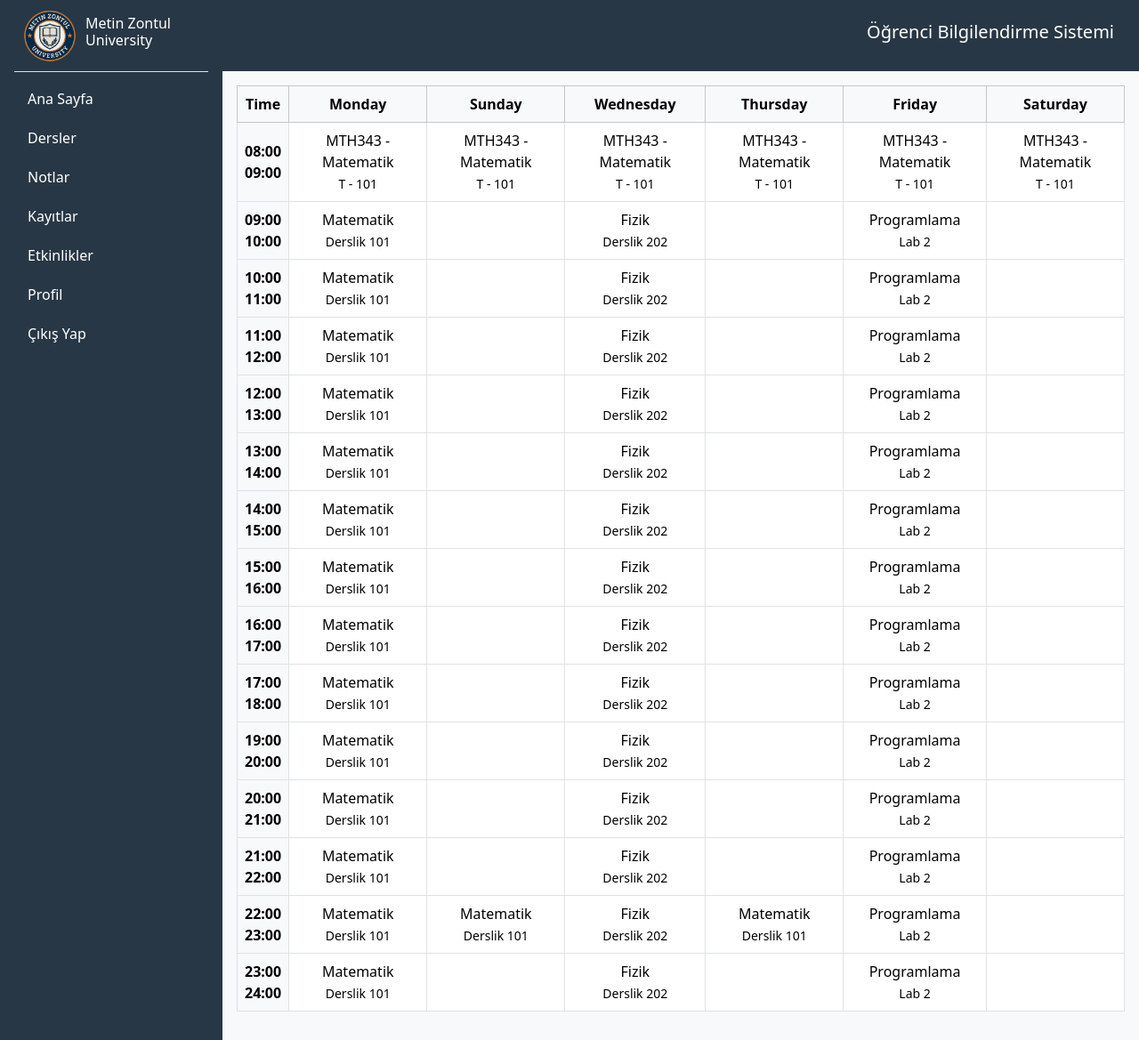
After one commit to kadrzeybek/University_student_information_system_web_project, a Django app: page /student/schedule/ in a window 1280 px wide. The commit adds this page. Shown: the whole page at 89% size. Run offline with Django 5.2, Linux system fonts and the light colour scheme.

Commit message:
schedule front added

```diff
--- a/accounts/static/accounts/css/login.css
+++ b/accounts/static/accounts/css/login.css
@@ -34,6 +34,10 @@
     background-color: #1d3140;
     color: white;
 }
+.btn-login:hover{
+    background-color: #284358;
+    color: white;
+}
 
 .row-full-height {
     height: 80vh;
--- a/accounts/views.py
+++ b/accounts/views.py
@@ -10,7 +10,7 @@ def login_view(request):
         if user:
             request.session['user_id'] = user.user_id
             if user.role == "student":
-                return redirect('grades')  # students/urls.py'da name='profil'
+                return redirect('schedule')  # students/urls.py'da name='profil'
             elif user.role == "instructor":
                 # Burada instructor için bir profil veya ana sayfa view'ı oluşturup yönlendirebilirsin
                 return redirect('/')  # Örnek: instructor ana sayfası
--- a/students/templates/students/grades.html
+++ b/students/templates/students/grades.html
@@ -1,9 +1,5 @@
 {% extends "base.html" %}
 {% load static %}
-
-{% block css %}
-<link rel="stylesheet" href="{% static 'students/css/profile.css' %}">
-{% endblock %}
 
 {% block content %}
 <div class="d-flex">
@@ -11,7 +7,7 @@
                 <div class="content-wrapper p-4" style="width: 100%;">
     <h2 class="text-center mb-4">Sınav Sonuçları</h2>
 
-    <div class="row row-cols-1 row-cols-md-2 row-cols-lg-3 g-4">
+    <div class="row row-cols-1 row-cols-md-2 row-cols-lg-3 g-3">
         <!-- Kart 1 -->
         <div class="col">
             <div class="card h-100 shadow">
--- /dev/null
+++ b/students/templates/students/schedule.html
@@ -0,0 +1,165 @@
+
+{% extends "base.html" %}
+{% load static %}
+
+
+
+{% block content %}
+<div class="d-flex">
+    {% include 'students/includes/sidebar.html' %}
+    <div class="w-100 p-3">
+            <div class="table-responsive">
+                <table class="table table-bordered text-center align-middle">
+                    <thead class="table-light">
+                        <tr>
+                            <th class="bg-light" style="width: 5%;">Time</th>
+                            <th>Monday</th>
+                            <th>Sunday</th>
+                            <th>Wednesday</th>
+                            <th>Thursday</th>
+                            <th>Friday</th>
+                            <th>Saturday</th>
+                        </tr>
+                    </thead>
+                    <tbody>
+                        <tr>
+                        <th class="bg-light">08:00<br>09:00</th>
+                        <td>MTH343 - Matematik<br><small>T - 101</small></td>
+                        <td>MTH343 - Matematik<br><small>T - 101</small></td>
+                        <td>MTH343 - Matematik<br><small>T - 101</small></td>
+                        <td>MTH343 - Matematik<br><small>T - 101</small></td>
+                        <td>MTH343 - Matematik<br><small>T - 101</small></td>
+                        <td>MTH343 - Matematik<br><small>T - 101</small></td>
+                        </tr>
+                        <tr>
+                        <th class="bg-light">09:00 <br> 10:00</th>
+                        <td>Matematik<br><small>Derslik 101</small></td>
+                        <td></td>
+                        <td>Fizik<br><small>Derslik 202</small></td>
+                        <td></td>
+                        <td>Programlama<br><small>Lab 2</small></td>
+                        <td></td>
+                        </tr>
+                        <tr>
+                        <th class="bg-light">10:00 <br> 11:00</th>
+                        <td>Matematik<br><small>Derslik 101</small></td>
+                        <td></td>
+                        <td>Fizik<br><small>Derslik 202</small></td>
+                        <td></td>
+                        <td>Programlama<br><small>Lab 2</small></td>
+                        <td></td>
+                        </tr>
+                        <tr>
+                        <th class="bg-light">11:00 <br> 12:00</th>
+                        <td>Matematik<br><small>Derslik 101</small></td>
+                        <td></td>
+                        <td>Fizik<br><small>Derslik 202</small></td>
+                        <td></td>
+                        <td>Programlama<br><small>Lab 2</small></td>
+                        <td></td>
+                        </tr>
+                        <tr>
+                        <th class="bg-light">12:00 <br> 13:00</th>
+                        <td>Matematik<br><small>Derslik 101</small></td>
+                        <td></td>
+                        <td>Fizik<br><small>Derslik 202</small></td>
+                        <td></td>
+                        <td>Programlama<br><small>Lab 2</small></td>
+                        <td></td>
+                        </tr>
+                        <tr>
+                        <th class="bg-light">13:00 <br> 14:00</th>
+                        <td>Matematik<br><small>Derslik 101</small></td>
+                        <td></td>
+                        <td>Fizik<br><small>Derslik 202</small></td>
+                        <td></td>
+                        <td>Programlama<br><small>Lab 2</small></td>
+                        <td></td>
+                        </tr>
+                        <tr>
+                        <th class="bg-light">14:00 <br> 15:00</th>
+                        <td>Matematik<br><small>Derslik 101</small></td>
+                        <td></td>
+                        <td>Fizik<br><small>Derslik 202</small></td>
+                        <td></td>
+                        <td>Programlama<br><small>Lab 2</small></td>
+                        <td></td>
+                        </tr>
+                        <tr>
+                        <th class="bg-light">15:00 <br> 16:00</th>
+                        <td>Matematik<br><small>Derslik 101</small></td>
+                        <td></td>
+                        <td>Fizik<br><small>Derslik 202</small></td>
+                        <td></td>
+                        <td>Programlama<br><small>Lab 2</small></td>
+                        <td></td>
+                        </tr>
+                        <tr>
+                        <th class="bg-light">16:00 <br> 17:00</th>
+                        <td>Matematik<br><small>Derslik 101</small></td>
+                        <td></td>
+                        <td>Fizik<br><small>Derslik 202</small></td>
+                        <td></td>
+                        <td>Programlama<br><small>Lab 2</small></td>
+                        <td></td>
+                        </tr>
+                        <tr>
+                        <th class="bg-light">17:00 <br> 18:00</th>
+                        <td>Matematik<br><small>Derslik 101</small></td>
+                        <td></td>
+                        <td>Fizik<br><small>Derslik 202</small></td>
+                        <td></td>
+                        <td>Programlama<br><small>Lab 2</small></td>
+                        <td></td>
+                        </tr>
+                        <tr>
+                        <th class="bg-light">19:00 <br> 20:00</th>
+                        <td>Matematik<br><small>Derslik 101</small></td>
+                        <td></td>
+                        <td>Fizik<br><small>Derslik 202</small></td>
+                        <td></td>
+                        <td>Programlama<br><small>Lab 2</small></td>
+                        <td></td>
+                        </tr>
+                        <tr>
+                        <th class="bg-light">20:00 <br> 21:00</th>
+                        <td>Matematik<br><small>Derslik 101</small></td>
+                        <td></td>
+                        <td>Fizik<br><small>Derslik 202</small></td>
+                        <td></td>
+                        <td>Programlama<br><small>Lab 2</small></td>
+                        <td></td>
+                        </tr>
+                        <tr>
+                        <th class="bg-light">21:00 <br> 22:00</th>
+                        <td>Matematik<br><small>Derslik 101</small></td>
+                        <td></td>
+                        <td>Fizik<br><small>Derslik 202</small></td>
+                        <td></td>
+                        <td>Programlama<br><small>Lab 2</small></td>
+                        <td></td>
+                        </tr>
+                        <tr>
+                        <th class="bg-light">22:00 <br> 23:00</th>
+                        <td>Matematik<br><small>Derslik 101</small></td>
+                        <td>Matematik<br><small>Derslik 101</small></td>
+                        <td>Fizik<br><small>Derslik 202</small></td>
+                        <td>Matematik<br><small>Derslik 101</small></td>
+                        <td>Programlama<br><small>Lab 2</small></td>
+                        <td></td>
+                        </tr>
+                        <tr>
+                        <th class="bg-light">23:00 <br> 24:00</th>
+                        <td>Matematik<br><small>Derslik 101</small></td>
+                        <td></td>
+                        <td>Fizik<br><small>Derslik 202</small></td>
+                        <td></td>
+                        <td>Programlama<br><small>Lab 2</small></td>
+                        <td></td>
+                        </tr>
+                    </tbody>
+                </table>
+            </div>
+        </div>
+</div>
+{% endblock %}
--- a/students/urls.py
+++ b/students/urls.py
@@ -6,5 +6,6 @@ urlpatterns = [
     path('enroll/', views.enroll_view, name='enrollment'),
     path('homepage/', views.homepage_view, name='homepage'),
     path('grades/', views.grades_view, name='grades'),
+    path('schedule/', views.schedule_view, name='schedule'),
 
 ]
--- a/students/views.py
+++ b/students/views.py
@@ -35,3 +35,8 @@ def homepage_view(request):
 def grades_view(request):
     return render(request, 'students/grades.html', context={
     })
+
+def schedule_view(request):
+
+    return render(request, 'students/schedule.html', context={
+    })
```
